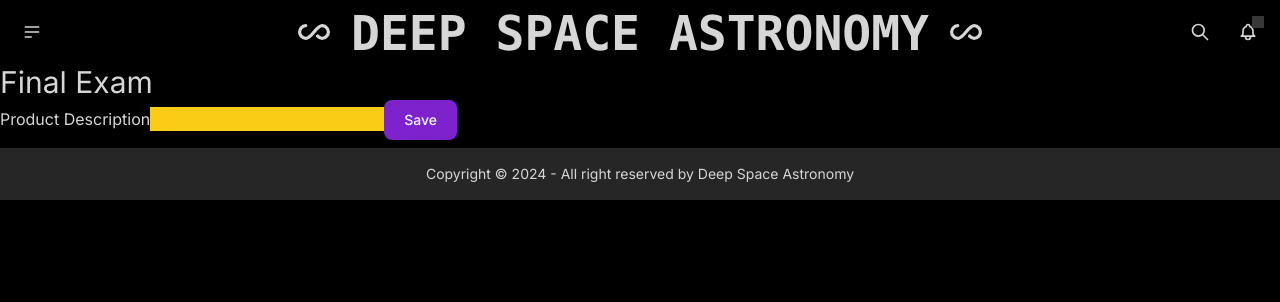
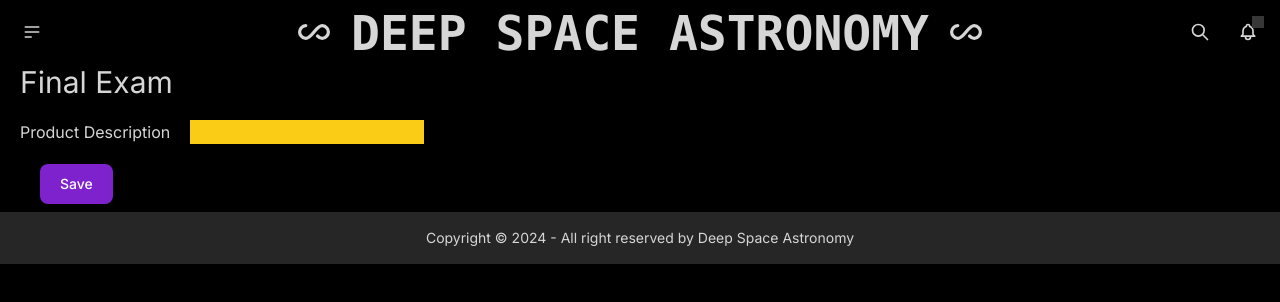
Before and after one commit to ajtorres678/exam2, a Next.js app: page /final in a window 1280 px wide. Shown: the top 302 px of the page. Built offline with nearby package versions, Linux system fonts and the light colour scheme.

Commit message:
styled form

```diff
--- a/app/final/page.tsx
+++ b/app/final/page.tsx
@@ -1,11 +1,12 @@
 export default function Page() {
     return(
 <>
-<h1 className="text-3xl">Final Exam</h1>
+<h1 className="text-3xl ml-5">Final Exam</h1>
 <form>
-    <label htmlFor="product">Product Description</label>
-    <input type="text" name="product" id="product" className="text-black bg-yellow-400" />
-    <button type="button" className="focus:outline-none text-white bg-purple-700 hover:bg-purple-800 focus:ring-4 focus:ring-purple-300 font-medium rounded-lg text-sm px-5 py-2.5 mb-2 dark:bg-purple-600 dark:hover:bg-purple-700 dark:focus:ring-purple-900">Save</button>
+    <label htmlFor="product" className="ml-5">Product Description</label>
+    <input type="text" name="product" id="product" className="m-5 text-black bg-yellow-400" />
+    <br />
+    <button type="button" className="ml-10 focus:outline-none text-white bg-purple-700 hover:bg-purple-800 focus:ring-4 focus:ring-purple-300 font-medium rounded-lg text-sm px-5 py-2.5 mb-2 dark:bg-purple-600 dark:hover:bg-purple-700 dark:focus:ring-purple-900">Save</button>
 </form>
 </>
     );
```
